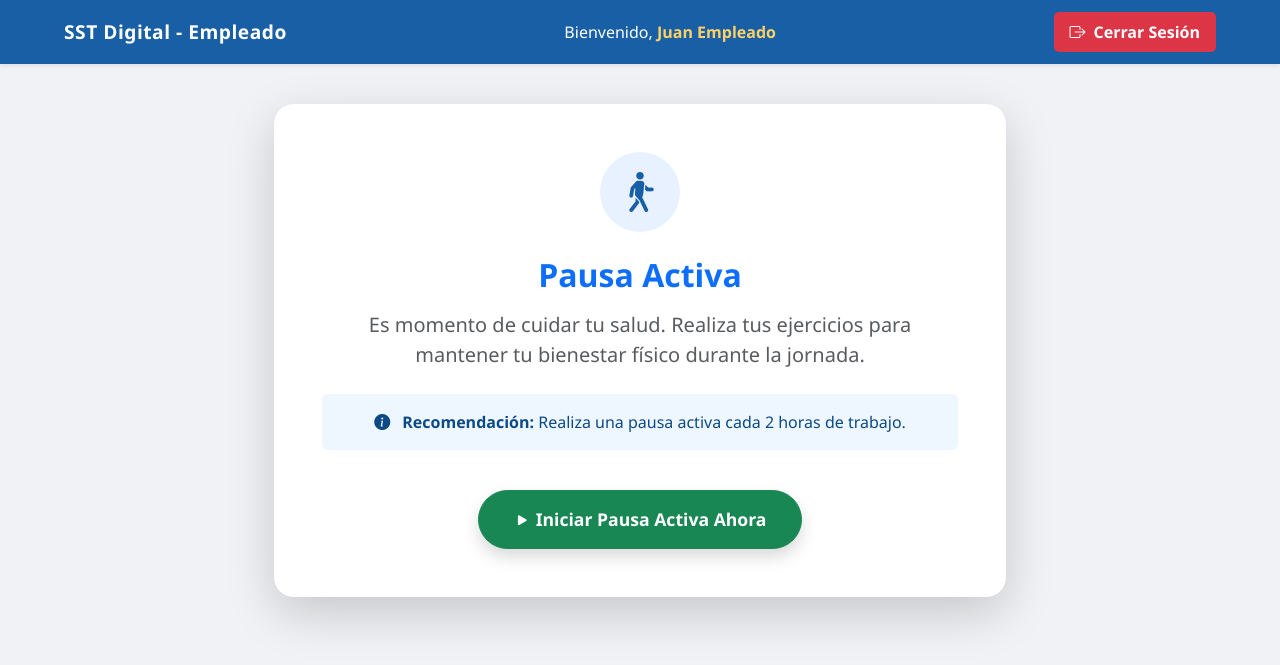
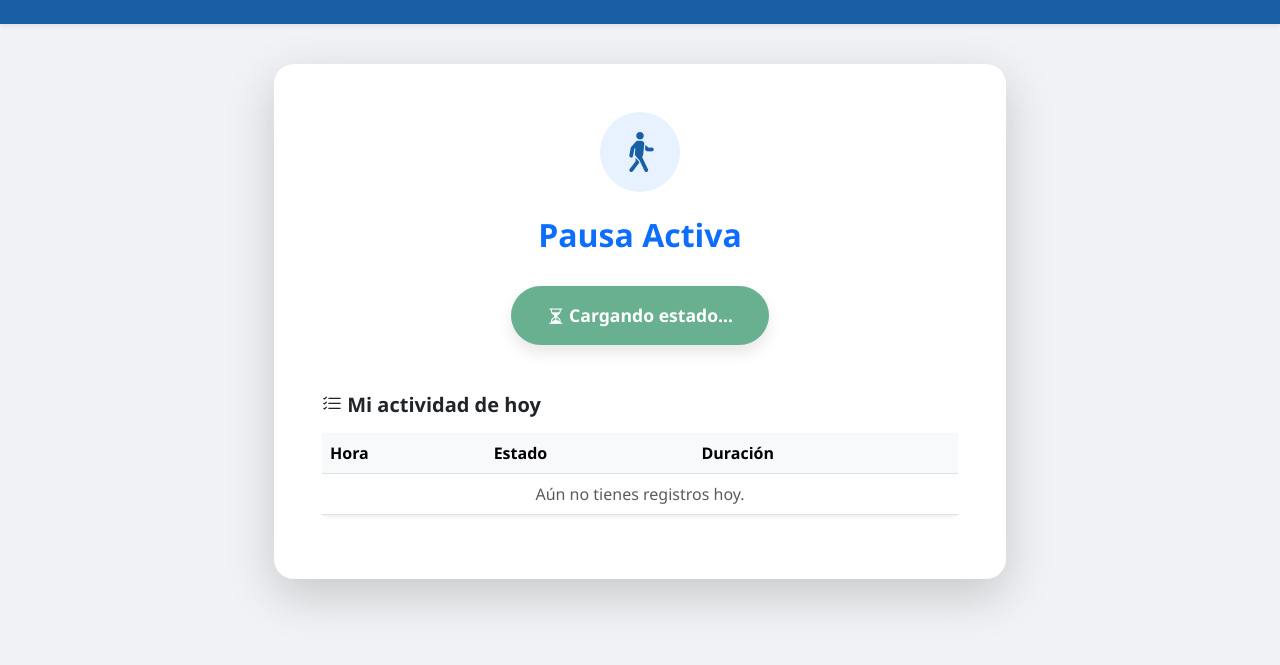
Before and after one commit to Sofia032347/sst-digital-app, a Spring Boot app: page /actividades/empleado in a window 1280 px wide. Shown: the top 665 px of the page. Run offline with Spring Boot 4, Linux system fonts and the light colour scheme; a user stored in the database is signed in; data comes from the database, SQL or seed files in the repository; data that the repository does not hold is empty; some libraries are stand-ins or nearby versions.

Commit message:
Agregando cambios para Render

```diff
--- a/src/main/java/com/sst/sst/controller/ActividadController.java
+++ b/src/main/java/com/sst/sst/controller/ActividadController.java
@@ -134,16 +134,59 @@ public class ActividadController {
         Usuario logueado = (Usuario) session.getAttribute("usuarioLogueado");
         if (logueado == null) return "redirect:/login";
 
-        LocalDateTime inicio = LocalDateTime.now().with(LocalTime.MIN);
+        LocalDateTime inicio = LocalDate.now().atStartOfDay();
+        LocalDateTime fin = LocalDate.now().atTime(LocalTime.MAX);
+
         List<Actividad> actividadesHoy = actividadRepository.findByUsuarioIdAndFechaBetween(
-                logueado.getId(), inicio, LocalDateTime.now());
+                logueado.getId(), inicio, fin);
 
         model.addAttribute("empleado", logueado);
         model.addAttribute("actividadesHoy", actividadesHoy);
-        model.addAttribute("totalActividades", actividadesHoy.size());
-        model.addAttribute("pausaRealizadaHoy", !actividadesHoy.isEmpty());
+        model.addAttribute("pausaRealizadaHoy", actividadesHoy.stream().anyMatch(a -> "COMPLETADA".equals(a.getEstado())));
 
         return "empleado/empleado";
+    }
+
+    // --- NUEVO: ENDPOINT DE ESTADO PARA BLOQUEO DE BOTÓN ---
+    @GetMapping("/estado-boton")
+    @ResponseBody
+    public Map<String, Object> verificarEstadoBoton(HttpSession session) {
+        Usuario logueado = (Usuario) session.getAttribute("usuarioLogueado");
+        Map<String, Object> respuesta = new HashMap<>();
+
+        if (logueado == null) return respuesta;
+
+        LocalDateTime inicioHoy = LocalDate.now().atStartOfDay();
+        LocalDateTime finHoy = LocalDate.now().atTime(LocalTime.MAX);
+        LocalDateTime horaLogin = (LocalDateTime) session.getAttribute("horaInicioSesion");
+
+        // 1. Tiempo transcurrido (5 min)
+        long minutosTranscurridos = 0;
+        if (horaLogin != null) {
+            minutosTranscurridos = java.time.Duration.between(horaLogin, LocalDateTime.now()).toMinutes();
+        }
+
+        // 2. Buscar actividades de hoy
+        List<Actividad> actividadesHoy = actividadRepository.findByUsuarioIdAndFechaBetween(
+                logueado.getId(), inicioHoy, finHoy);
+
+        boolean yaCompleto = actividadesHoy.stream().anyMatch(a -> "COMPLETADA".equals(a.getEstado()));
+        boolean tieneIncompleta = actividadesHoy.stream().anyMatch(a -> "INCOMPLETA".equals(a.getEstado()));
+
+        String estado;
+        if (yaCompleto) {
+            estado = "BLOQUEADO_COMPLETO";
+        } else if (tieneIncompleta) {
+            estado = "REANUDAR";
+        } else if (minutosTranscurridos >= 5) {
+            estado = "DISPONIBLE";
+        } else {
+            estado = "ESPERANDO";
+            respuesta.put("faltan", 5 - minutosTranscurridos);
+        }
+
+        respuesta.put("estado", estado);
+        return respuesta;
     }
 
     // --- LÓGICA DE PENDIENTES ---
--- /dev/null
+++ b/src/main/resources/static/js/empleado.js
@@ -0,0 +1,24 @@
+async function chequearBoton() {
+    const btn = document.getElementById('btnAccionPausa');
+    const response = await fetch('/actividades/estado-boton');
+    const data = await response.json();
+
+    if (data.estado === "BLOQUEADO_COMPLETO") {
+        btn.className = "btn btn-secondary btn-lg mt-4 disabled";
+        btn.innerHTML = '<i class="bi bi-check-all"></i> Pausa Completada';
+    } else if (data.estado === "REANUDAR") {
+        btn.className = "btn btn-warning btn-lg mt-4 shadow";
+        btn.innerHTML = '<i class="bi bi-play-circle"></i> Reanudar Pausa';
+    } else if (data.estado === "DISPONIBLE") {
+        btn.className = "btn btn-success btn-lg mt-4 shadow";
+        btn.innerHTML = '<i class="bi bi-play-fill"></i> Iniciar Pausa Activa';
+    } else {
+        btn.className = "btn btn-light btn-lg mt-4 disabled";
+        btn.innerHTML = `<i class="bi bi-clock"></i> Disponible en ${data.faltan} min`;
+    }
+}
+
+document.addEventListener('DOMContentLoaded', () => {
+    chequearBoton();
+    setInterval(chequearBoton, 30000); // Revisa cada 30 seg
+});
--- a/src/main/resources/templates/empleado/empleado.html
+++ b/src/main/resources/templates/empleado/empleado.html
@@ -4,30 +4,16 @@
     <meta charset="UTF-8">
     <meta name="viewport" content="width=device-width, initial-scale=1.0">
     <title>Mi Panel - Empleado</title>
-
     <link href="https://cdn.jsdelivr.net/npm/bootstrap@5.3.0/dist/css/bootstrap.min.css" rel="stylesheet">
     <link rel="stylesheet" href="https://cdn.jsdelivr.net/npm/bootstrap-icons@1.11.3/font/bootstrap-icons.min.css">
-
     <link rel="stylesheet" th:href="@{/css/empleado.css}">
+    <script src="https://cdn.jsdelivr.net/npm/sweetalert2@11"></script>
 </head>
 <body>
 
+<input type="hidden" id="horaLoginInput" th:value="${session.horaInicioSesion}">
+
 <nav class="navbar-employee shadow-sm">
-    <div class="nav-container">
-        <strong class="brand">SST Digital - Empleado</strong>
-
-        <div class="user-info d-none d-md-block">
-            Bienvenido, <span class="user-name" th:text="${empleado.nombre}">Nombre del Empleado</span>
-        </div>
-
-        <div class="nav-actions">
-            <form th:action="@{/logout}" method="post" id="formLogout" class="d-inline">
-                <button type="submit" class="btn-logout" style="border: none; cursor: pointer;">
-                    <i class="bi bi-box-arrow-right"></i> Cerrar Sesión
-                </button>
-            </form>
-        </div>
-    </div>
 </nav>
 
 <div class="container main-content">
@@ -40,18 +26,40 @@
                     </div>
 
                     <h2 class="fw-bold text-primary">Pausa Activa</h2>
-                    <p class="text-muted fs-5 mt-3">
-                        Es momento de cuidar tu salud. Realiza tus ejercicios para mantener tu bienestar físico durante la jornada.
-                    </p>
 
-                    <div class="alert alert-info border-0 bg-light-blue mt-4 py-3">
-                        <i class="bi bi-info-circle-fill me-2"></i>
-                        <strong>Recomendación:</strong> Realiza una pausa activa cada 2 horas de trabajo.
+                    <a th:href="@{/actividades/pausa-activa}" id="btnAccionPausa" class="btn btn-success btn-lg btn-start-pausa mt-4 shadow disabled">
+                        <i class="bi bi-hourglass-split"></i> Cargando estado...
+                    </a>
+
+                    <div class="mt-5 text-start">
+                        <h5 class="fw-bold"><i class="bi bi-list-check"></i> Mi actividad de hoy</h5>
+                        <div class="table-responsive mt-3">
+                            <table class="table table-hover align-middle bg-white rounded shadow-sm">
+                                <thead class="table-light">
+                                <tr>
+                                    <th>Hora</th>
+                                    <th>Estado</th>
+                                    <th>Duración</th>
+                                </tr>
+                                </thead>
+                                <tbody>
+                                <tr th:each="act : ${actividadesHoy}">
+                                    <td th:text="${#temporals.format(act.fecha, 'HH:mm')}"></td>
+                                    <td>
+                                        <span th:if="${act.estado == 'COMPLETADA'}" class="badge bg-success">Completada</span>
+                                        <span th:if="${act.estado == 'INCOMPLETA'}" class="badge bg-warning text-dark">Incompleta</span>
+                                        <span th:if="${act.estado == 'CANCELADA'}" class="badge bg-danger">Cancelada</span>
+                                        <span th:if="${act.estado == 'EN_PROCESO'}" class="badge bg-info">En proceso</span>
+                                    </td>
+                                    <td th:text="${act.duracionSegundos + ' seg'}"></td>
+                                </tr>
+                                <tr th:if="${actividadesHoy.isEmpty()}">
+                                    <td colspan="3" class="text-center text-muted">Aún no tienes registros hoy.</td>
+                                </tr>
+                                </tbody>
+                            </table>
+                        </div>
                     </div>
-
-                    <a th:href="@{/actividades/pausa-activa}" class="btn btn-success btn-lg btn-start-pausa mt-4 shadow">
-                        <i class="bi bi-play-fill"></i> Iniciar Pausa Activa Ahora
-                    </a>
                 </div>
             </div>
         </div>
@@ -59,5 +67,6 @@
 </div>
 
 <script src="https://cdn.jsdelivr.net/npm/bootstrap@5.3.0/dist/js/bootstrap.bundle.min.js"></script>
+<script th:src="@{/js/empleado.js}"></script>
 </body>
 </html>
--- a/src/main/resources/templates/rrhh/rrhh.html
+++ b/src/main/resources/templates/rrhh/rrhh.html
@@ -19,7 +19,7 @@
     </div>
 
     <div class="action-container">
-        <a th:href="@{/actividades/pausa-activa}" class="btn btn-pausa">
+        <a th:href="@{/actividades/pausa-activa}" id="btnAccionPausa" class="btn btn-pausa disabled">
             <i class="bi bi-play-fill"></i> <span class="d-none d-sm-inline">Iniciar mi Pausa Activa (RRHH)</span><span class="d-inline d-sm-none">Pausa Activa</span>
         </a>
     </div>
```
Also changed, not shown: src/main/resources/static/js/rrhh.js (+37 -4 lines).
